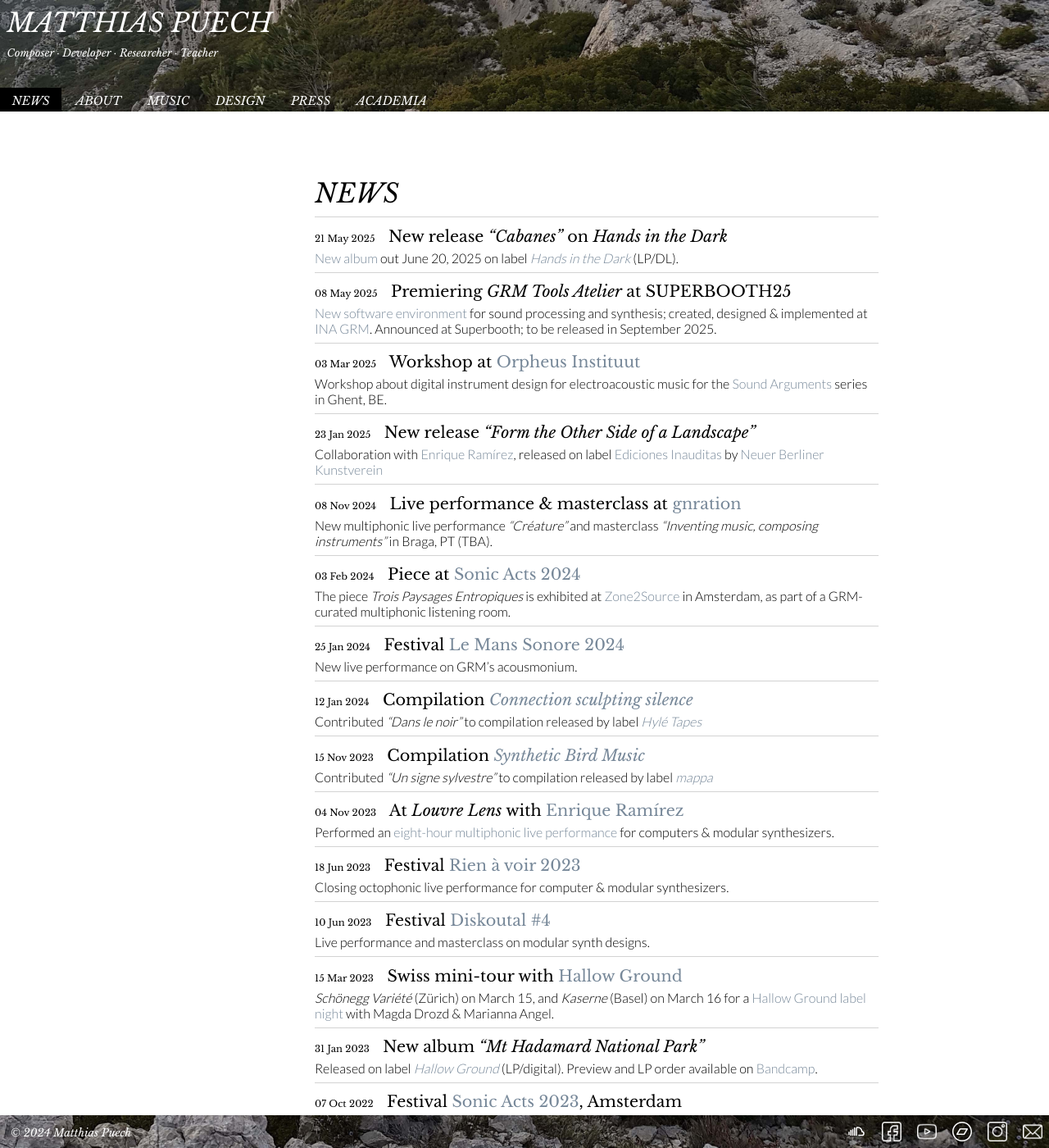
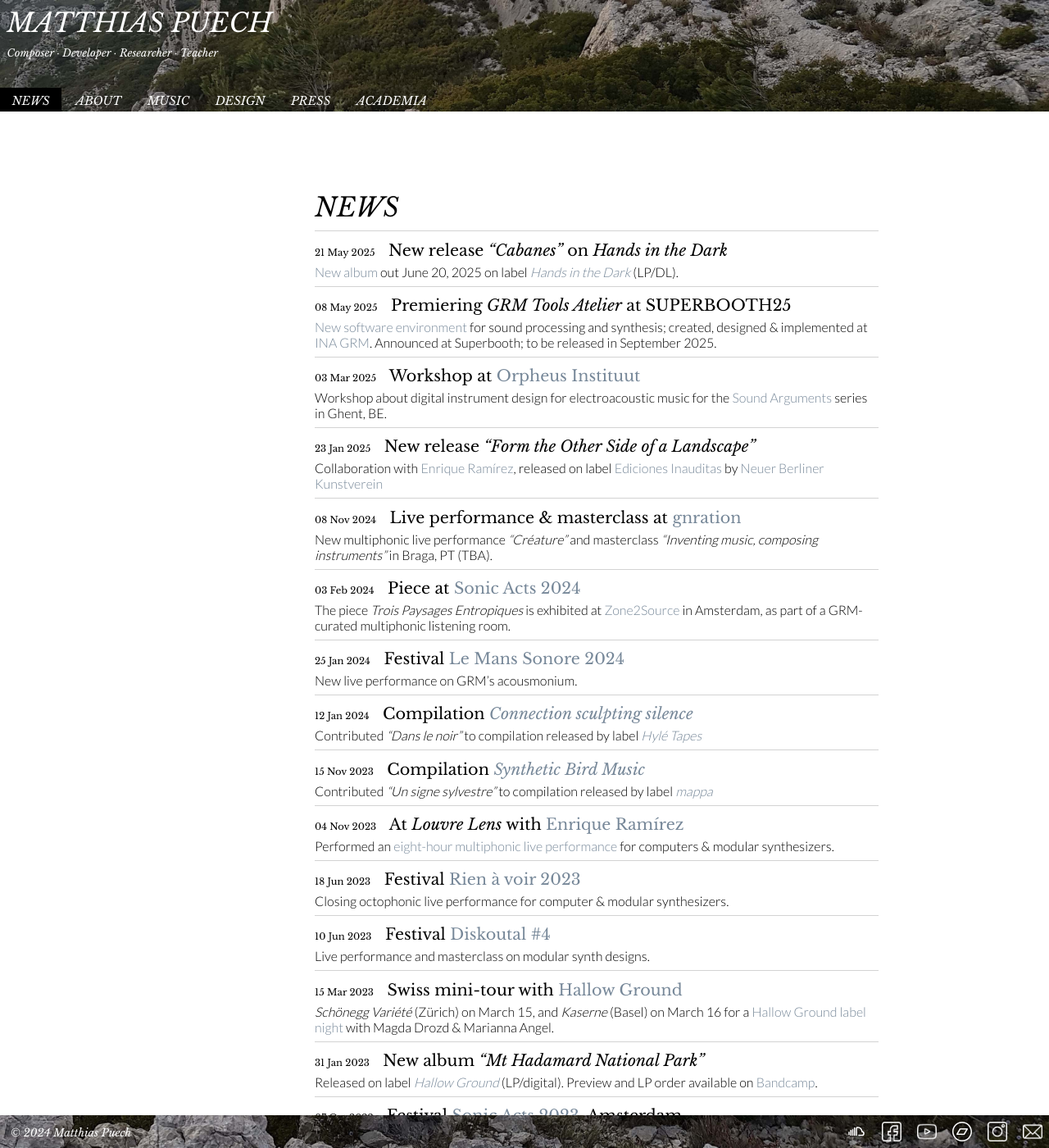
Before and after one commit to mqtthiqs/mqtthiqs.github.io, a Jekyll site: the page built from index.html, in a window 1280 px wide and 1400 px high. Shown: the whole window at 82% size. Built offline with Jekyll 4.4.1, drawn with Linux system fonts in a browser that asks for light colours.

Commit message:
css: fix footer size

```diff
--- a/_sass/main.scss
+++ b/_sass/main.scss
@@ -155,11 +155,10 @@
 }
 
 section {
-	margin-top: $header-height + 5em;
-	margin-bottom: $footer-height;
+	padding-top: $header-height + 5em;
+	padding-bottom: $footer-height;
 	padding-left: 30%;
 	padding-right: 10%;
-	position: relative;
 
 	p {
 		margin-bottom: 0.5em;
```
